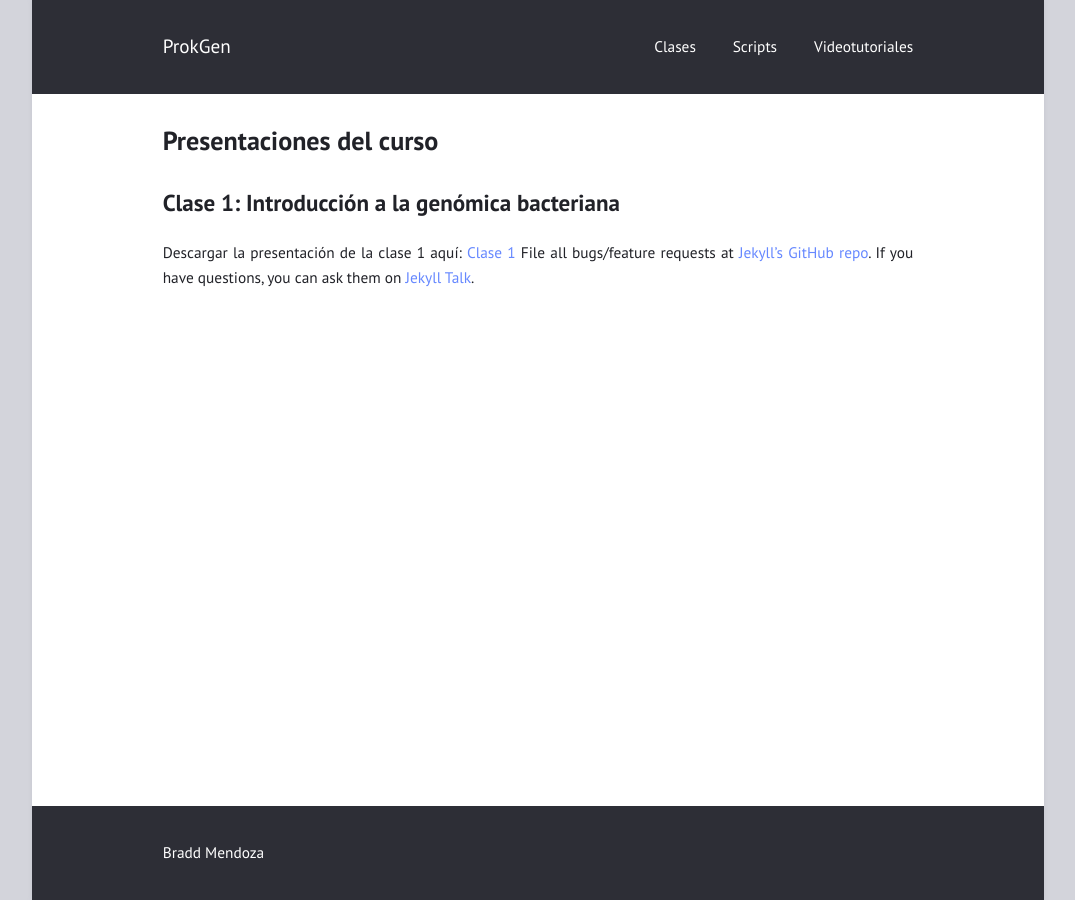
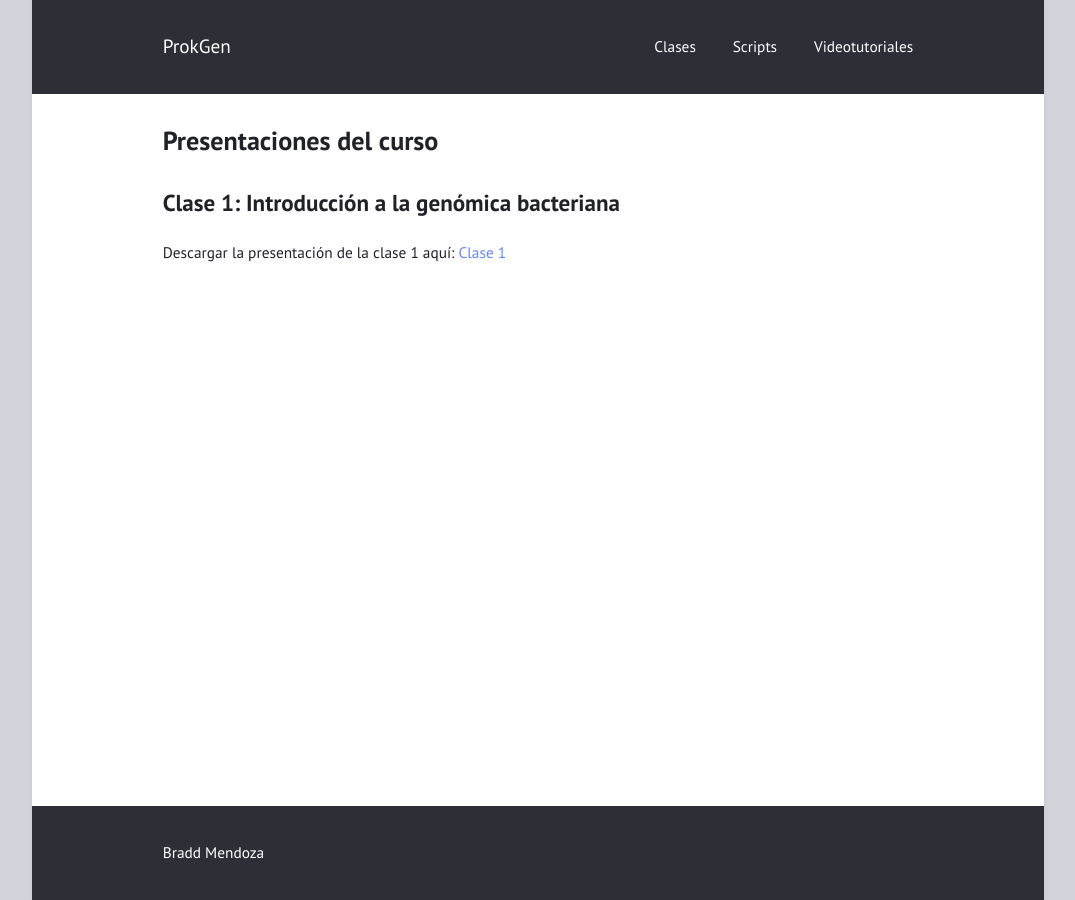
Before and after one commit to braddmg/GenPro, a Jekyll site: the page built from Clases.md, in a window 1280 px wide. Shown: the whole page, without its empty margins (102-1177 px from the left). Built offline with Jekyll 4.4.1, drawn with Linux system fonts in a browser that asks for light colours.

Commit message:
Update Clases.md

```diff
--- a/Clases.md
+++ b/Clases.md
@@ -5,8 +5,7 @@
 ## Clase 1: Introducción a la genómica bacteriana
 
 Descargar la presentación de la clase 1 aquí: [Clase 1]
-File all bugs/feature requests at [Jekyll’s GitHub repo][jekyll-gh]. If you have questions, you can ask them on [Jekyll Talk][jekyll-talk].
 
-[Clase 1]: http://jekyllrb.com/docs/home
+[Clase 1]: "chart.pdf"
 [jekyll-gh]:   https://github.com/jekyll/jekyll
 [jekyll-talk]: https://talk.jekyllrb.com/
```
